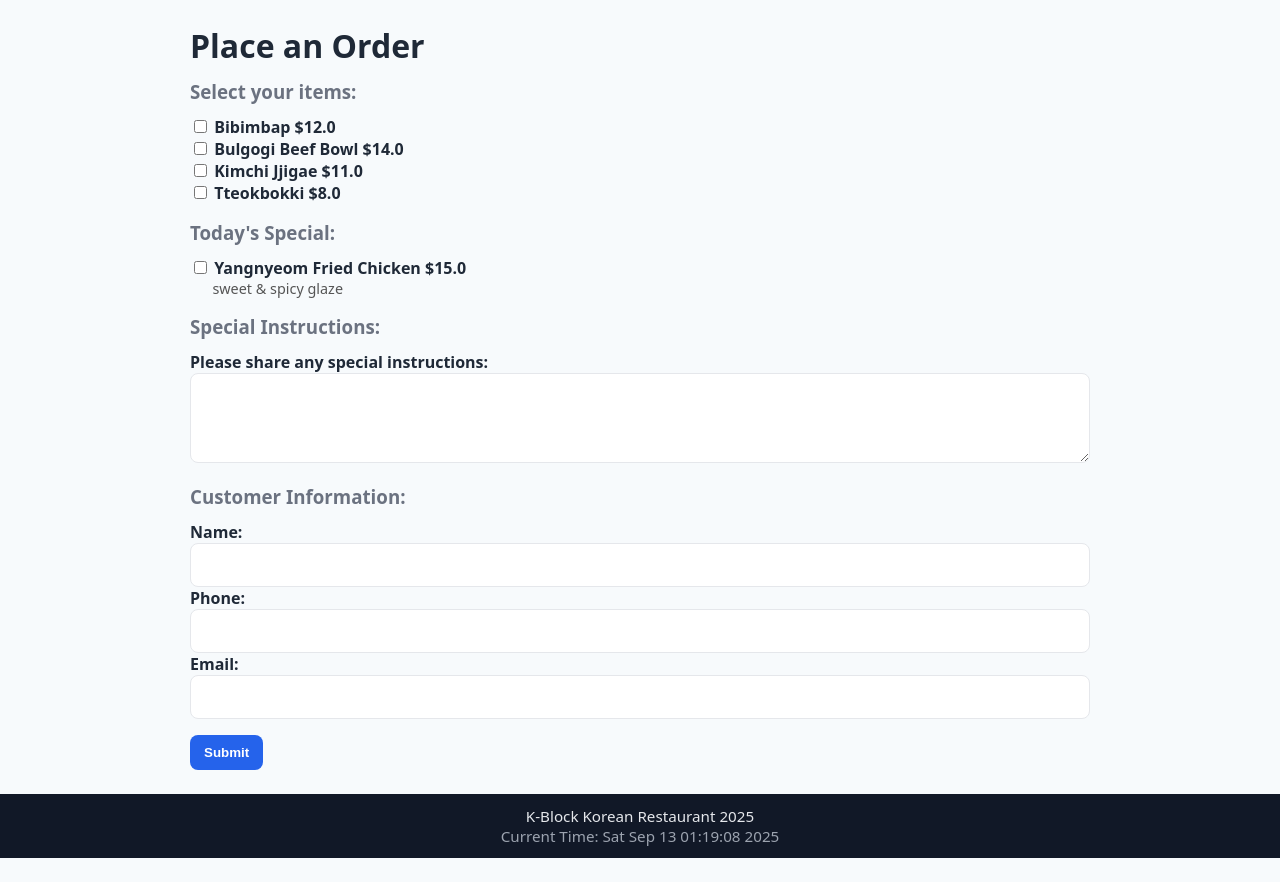
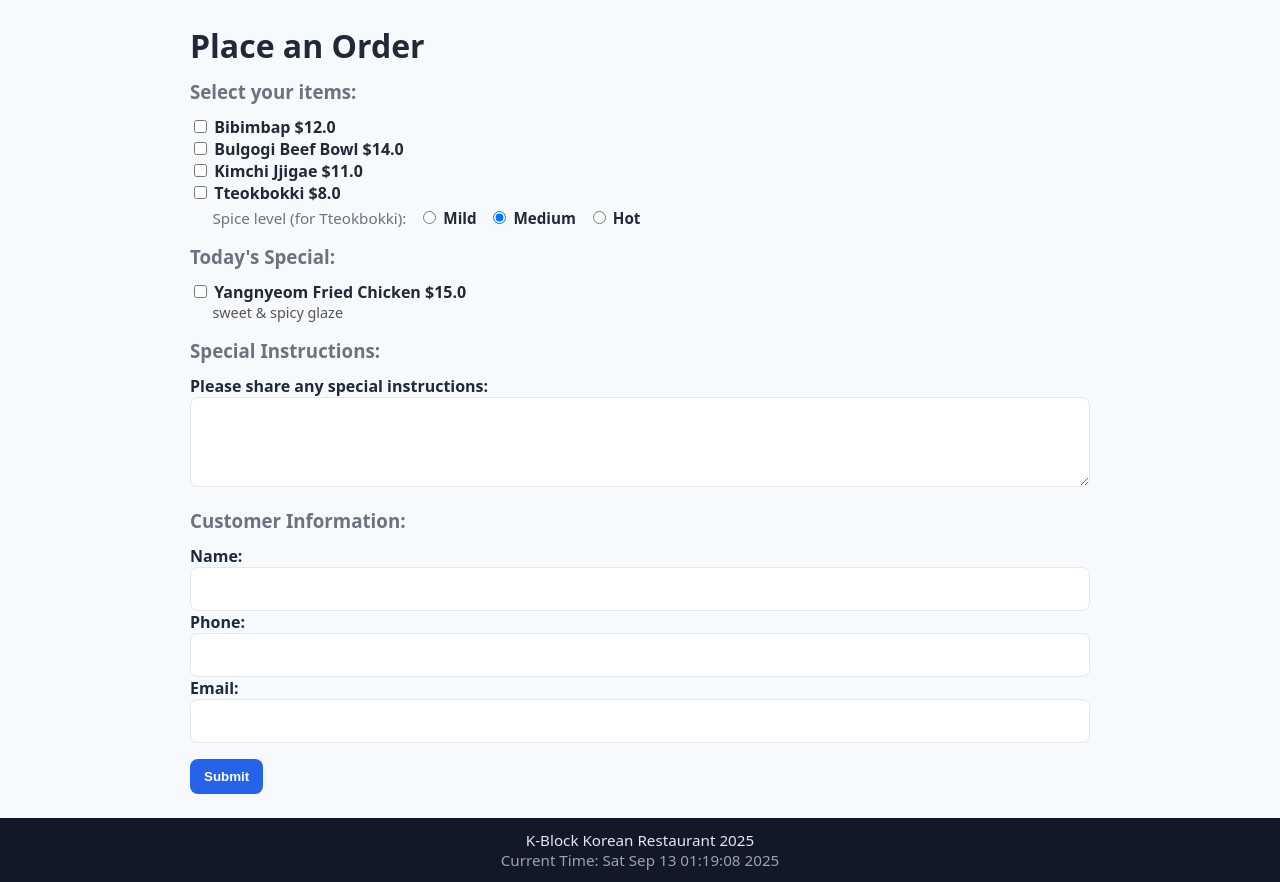
Before and after one commit to Saksham106/cs412, a Django app: page /restaurant/order/ in a window 1280 px wide. Shown: the part 93-975 px from the top of the page. Before the commit the page ends 951 px from the top, so only its background shows below. Run offline with Django 5.2, Linux system fonts and the light colour scheme.

Commit message:
added an option for one of the menu items (spice level) and did comments

```diff
--- a/restaurant/templates/restaurant/order.html
+++ b/restaurant/templates/restaurant/order.html
@@ -16,6 +16,20 @@
         </label>
       </div>
     {% endfor %}
+
+    <!-- Tteokbokki options (no extra cost). Always visible; applied only if Tteokbokki is selected. -->
+    <div style="margin: 0.25rem 0 0 1.4rem; font-size: 0.95rem;">
+      <span style="color:#6b7280;">Spice level (for Tteokbokki):</span>
+      <label style="margin-left: .5rem;">
+        <input type="radio" name="tteokbokki_spice" value="Mild"> Mild
+      </label>
+      <label style="margin-left: .5rem;">
+        <input type="radio" name="tteokbokki_spice" value="Medium" checked> Medium
+      </label>
+      <label style="margin-left: .5rem;">
+        <input type="radio" name="tteokbokki_spice" value="Hot"> Hot
+      </label>
+    </div>
 
     <h3 style="margin-top:1rem;">Today's Special:</h3>
     <div>
--- a/restaurant/views.py
+++ b/restaurant/views.py
@@ -7,16 +7,16 @@ def main(request):
 
 # ----- Simple Korean menu: (id, label, price) -----
 MENU = [
-    ("bibimbap",       "Bibimbap",            12.00),
-    ("bulgogi_bowl",   "Bulgogi Beef Bowl",   14.00),
-    ("kimchi_jjigae",  "Kimchi Jjigae",       11.00),
-    ("tteokbokki",     "Tteokbokki",           8.00),
+    ("bibimbap", "Bibimbap", 12.00),
+    ("bulgogi_bowl", "Bulgogi Beef Bowl", 14.00),
+    ("kimchi_jjigae", "Kimchi Jjigae", 11.00),
+    ("tteokbokki", "Tteokbokki", 8.00),
 ]
 
 # ----- Simple specials: (id, name, price, short desc) -----
 SPECIALS = [
-    ("galbi",              "Galbi Short Ribs",          18.00, "soy-garlic glaze"),
-    ("yangnyeom_chicken",  "Yangnyeom Fried Chicken",   15.00, "sweet & spicy glaze"),
+    ("galbi", "Galbi Short Ribs", 18.00, "soy-garlic glaze"),
+    ("yangnyeom_chicken", "Yangnyeom Fried Chicken", 15.00, "sweet & spicy glaze"),
 ]
 
 def order(request):
@@ -24,9 +24,7 @@ def order(request):
     daily = random.choice(SPECIALS)  # tuple: (id, name, price, desc)
     return render(request, "restaurant/order.html", {
         "menu": MENU,
-        "daily": {
-            "id": daily[0], "name": daily[1], "price": daily[2], "desc": daily[3]
-        }
+        "daily": {"id": daily[0], "name": daily[1], "price": daily[2], "desc": daily[3]}
     })
 
 def confirmation(request):
@@ -40,9 +38,11 @@ def confirmation(request):
         }
         return render(request, template, context)
 
-    # --- Read form data like in the class example ---
+    # --- Read form data ---
     selected = request.POST.getlist("items")            # e.g., ["bibimbap", "daily"]
     daily_id = request.POST.get("daily_id", "")
+    # spice option (only used if tteokbokki selected)
+    tteok_spice = request.POST.get("tteokbokki_spice", "").strip()
 
     customer = {
         "name": request.POST.get("customer_name", "").strip(),
@@ -51,7 +51,7 @@ def confirmation(request):
         "instructions": request.POST.get("instructions", "").strip(),
     }
 
-    # Price lookups (match our simple MENU/SPECIALS from earlier)
+    # Price lookups for menu and specials
     menu_map = {i: (label, price) for (i, label, price) in MENU}
     specials_map = {i: (name, price) for (i, name, price, _desc) in SPECIALS}
 
@@ -65,21 +65,24 @@ def confirmation(request):
             continue
         if item_id in menu_map:
             label, price = menu_map[item_id]
+            # If tteokbokki was selected and a spice is provided, annotate the label
+            if item_id == "tteokbokki" and tteok_spice:
+                label = f"{label} (Spice: {tteok_spice})"
             items_out.append({"label": label, "price": price})
             total += price
 
     # Daily special (if chosen)
     if "daily" in selected and daily_id in specials_map:
         name, price = specials_map[daily_id]
-        items_out.append({"label": f"Today’s Special: {name}", "price": price})
+        items_out.append({"label": f"Today's Special: {name}", "price": price})
         total += price
 
-    # If nothing was selected, still render confirmation (simple like the sample)
+    # If nothing was selected, still render confirmation
     if not items_out:
         context = {"empty_order": True, "customer": customer}
         return render(request, template, context)
 
-    # Ready time: 30–60 min from now using time module
+    # Ready time: 30–60 min from current time
     minutes = random.randint(30, 60)
     ready_ts = time.time() + minutes * 60
     ready_str = time.strftime("%a %b %d, %I:%M %p", time.localtime(ready_ts)).lstrip("0")
--- a/static/restaurant_styles.css
+++ b/static/restaurant_styles.css
@@ -1,10 +1,10 @@
 /* Simple, clean styles for the restaurant app */
 :root {
-  --bg: #f7fafc;       /* light */
-  --fg: #1f2937;       /* slate-800 */
+  --bg: #f7fafc;
+  --fg: #1f2937;
   --card: #ffffff;
-  --muted: #6b7280;    /* slate-500 */
-  --accent: #2563eb;   /* blue-600 */
+  --muted: #6b7280;
+  --accent: #2563eb;
 }
 
 html, body { height: 100%; }
@@ -19,7 +19,7 @@ body {
 
 /* Header & nav */
 header {
-  background: #111827;           /* slate-900 */
+  background: #111827;
   color: #fff;
   padding: 16px 24px;
   text-align: center;
@@ -97,8 +97,8 @@ button:hover { filter: brightness(1.05); }
 img.hero {
   display: block;
   margin: 8px auto 0;
-  width: min(100%, 720px);        /* caps size so it’s not too big */
-  max-height: 360px;              /* keep it slim */
+  width: min(100%, 720px);
+  max-height: 360px;
   object-fit: cover;
   border-radius: 12px;
   box-shadow: 0 2px 8px rgba(0,0,0,.08);
```
